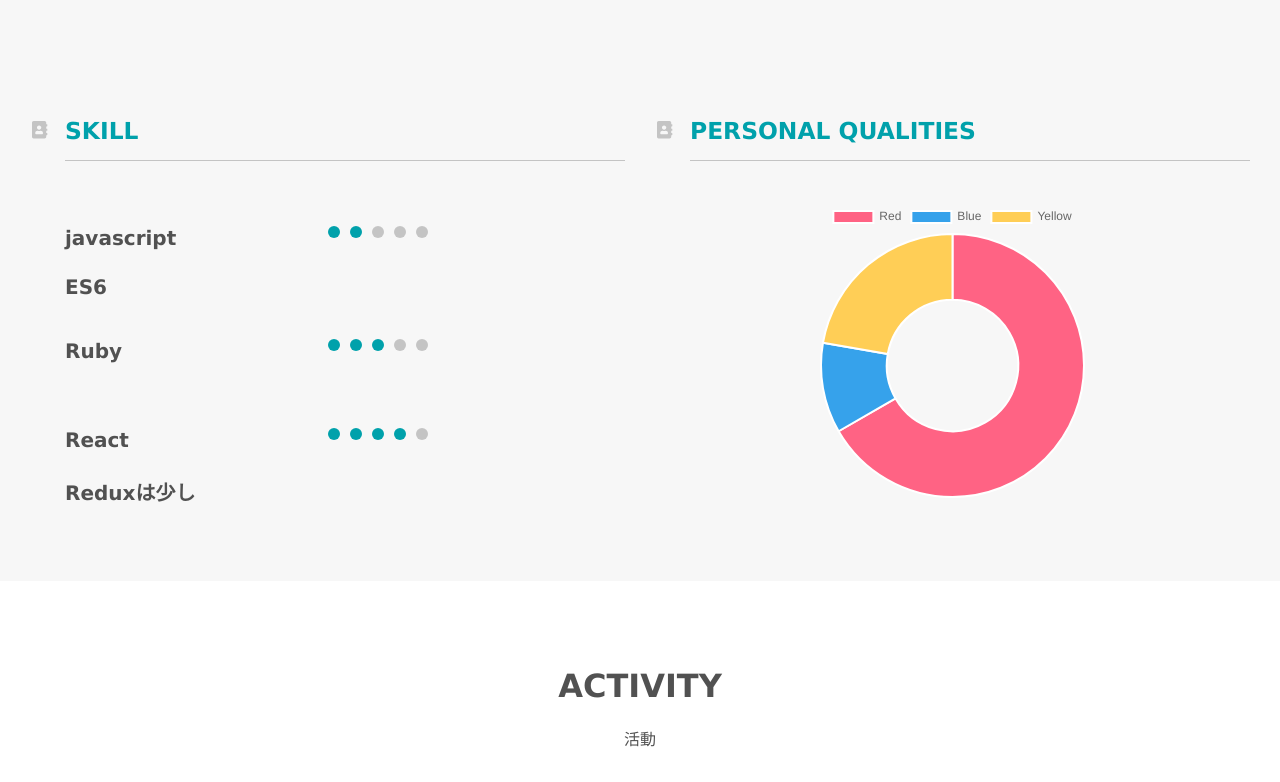
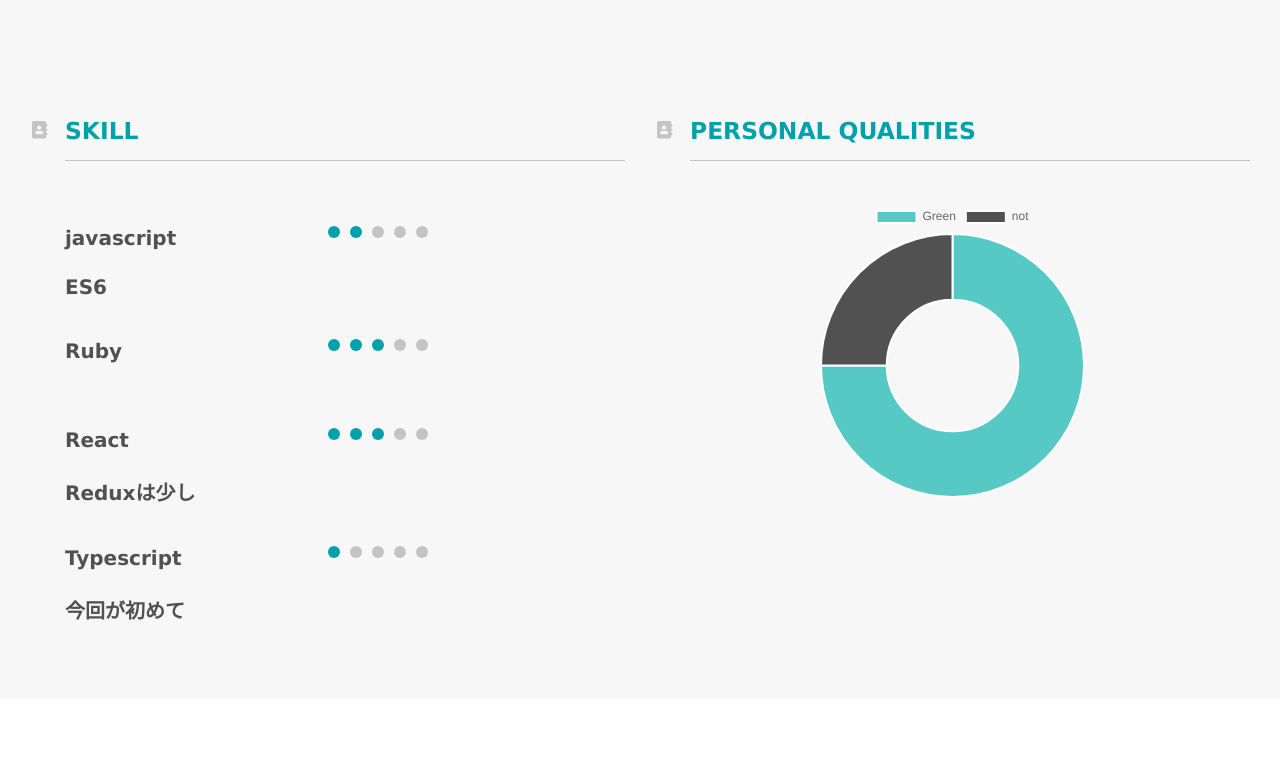
Before and after one commit to NaohiroUesugi/gatsby-sample, a Gatsby site: page / in a window 1280 px wide. Shown: the part 1696-2478 px from the top of the page. Built offline with nearby package versions, Linux system fonts and the light colour scheme; Gatsby itself is replaced by a stand-in of ours.

Commit message:
uni comp

```diff
--- a/src/components/home/activity.tsx
+++ b/src/components/home/activity.tsx
@@ -7,6 +7,9 @@ import { faHeart, faPencilAlt } from '@fortawesome/free-solid-svg-icons'
 import TennisImg from '../../images/tennis.jpg'
 import MathImg from '../../images/math.jpg'
 
+import ActivityHeder from './common_style/text_center_grid'
+import {Content, Header} from './common_style/list_content'
+
 const ActivityStyle = styled.div`
   display: grid;
   grid-template:
@@ -15,46 +18,11 @@ const ActivityStyle = styled.div`
     / auto;
 `
 
-const ActivityHeder = styled.div`
-  font-family: Verdana;
-  color: #515151;
-  grid-area: header;
-  text-align: center;
-  align-self: center;
-`
-
-const Header = styled.div`
-  margin-bottom: 40px;
-  display: grid;
-  grid-template:
-    'img title' auto
-    / 20px 1fr;
-  grid-gap: 0px 10px;
-  .img {
-    padding-top: 4px;
-    justify-self: center;
-    align-self: start;
-  }
-  .title {
-    margin: 0;
-    align-self: center;
-    color: #00a1ab;
-    display: inline-block;
-    border-bottom: solid 1px #c4c4c4;
-    padding-bottom: 15px;
-  }
-`
-
 const ActivityMain = styled.div`
   padding: 60px 30px 0px;
   display: grid;
   grid-template-columns: repeat(auto-fit, minmax(300px, 1fr));
   grid-gap: 30px;
-`
-
-const Content = styled.div`
-  font-size: 20px;
-  color: #c4c4c4;
 `
 
 const Blog = styled.div`
--- a/src/components/home/careers.tsx
+++ b/src/components/home/careers.tsx
@@ -4,6 +4,8 @@ import { Doughnut } from 'react-chartjs-2'
 
 import { FontAwesomeIcon } from '@fortawesome/react-fontawesome'
 import { faAddressBook } from '@fortawesome/free-solid-svg-icons'
+
+import {Content, Header} from './common_style/list_content'
 
 const CareersStyle = styled.div`
   background: #f7f7f7;
@@ -14,31 +16,6 @@ const TwoCareers = styled.div`
   display: grid;
   grid-template-columns: repeat(auto-fit, minmax(300px, 1fr));
   grid-gap: 30px;
-`
-const Content = styled.div`
-  font-size: 20px;
-  color: #c4c4c4;
-`
-const Header = styled.div`
-  margin-bottom: 40px;
-  display: grid;
-  grid-template:
-    'img title' auto
-    / 20px 1fr;
-  grid-gap: 0px 15px;
-  .img {
-    padding-top: 4px;
-    justify-self: center;
-    align-self: start;
-  }
-  .title {
-    margin: 0;
-    align-self: center;
-    color: #00a1ab;
-    display: inline-block;
-    border-bottom: solid 1px #c4c4c4;
-    padding-bottom: 15px;
-  }
 `
 
 const List = styled.div`
@@ -93,28 +70,15 @@ const Score = styled.div`
   }
 `
 
-const PersonalQualities = styled.div`
-  height: 300px;
-  /* background: hsl(200, 80%, 30%); */
-`
-
 const Careers = () => {
   const data = {
-    labels: ['Red', 'Blue', 'Yellow'],
+    labels: ['Green', 'not'],
     datasets: [
       {
-        data: [300, 50, 100],
-        backgroundColor: ['#FF6384', '#36A2EB', '#FFCE56'],
-        hoverBackgroundColor: ['#FF6384', '#36A2EB', '#FFCE56'],
-      },
+        data: [75, 25],
+        backgroundColor: ['#56C9C5', '#515151'],
+      }
     ],
-  }
-
-  const styles = {
-    graphContainer: {
-      border: '1px solid black',
-      padding: '15px',
-    },
   }
 
   const ListCompo = ({ children }: any) => {
@@ -127,6 +91,18 @@ const Careers = () => {
         <ListMsg>{children}</ListMsg>
       </List>
     )
+  }
+
+  // スキルのスコアを5段階で表示する
+  const scoreList = (level:number) => {
+    const list = [...Array(5)].map((_, i) => {
+      if (i < level) {
+        return <p className="score green" key={i}></p>
+      }else{
+        return <p className="score" key={i}></p>
+      }
+    })
+    return list
   }
 
   return (
@@ -210,35 +186,30 @@ const Careers = () => {
           <Skill>
             <p className="skill_name">javascript</p>
             <Score>
-              <p className="score green"></p>
-              <p className="score green"></p>
-              <p className="score"></p>
-              <p className="score"></p>
-              <p className="score"></p>
+              {scoreList(2)}
             </Score>
             <p className="other">ES6</p>
           </Skill>
           <Skill>
             <p className="skill_name">Ruby</p>
             <Score>
-              <p className="score green"></p>
-              <p className="score green"></p>
-              <p className="score green"></p>
-              <p className="score"></p>
-              <p className="score"></p>
+              {scoreList(3)}
             </Score>
             <p className="other"></p>
           </Skill>
           <Skill>
             <p className="skill_name">React</p>
             <Score>
-              <p className="score green"></p>
-              <p className="score green"></p>
-              <p className="score green"></p>
-              <p className="score green"></p>
-              <p className="score"></p>
+              {scoreList(3)}
             </Score>
             <p className="other">Reduxは少し</p>
+          </Skill>
+          <Skill>
+            <p className="skill_name">Typescript</p>
+            <Score>
+              {scoreList(1)}
+            </Score>
+            <p className="other">今回が初めて</p>
           </Skill>
         </Content>
         <Content>
--- /dev/null
+++ b/src/components/home/common_style/list_content.tsx
@@ -0,0 +1,28 @@
+import styled from 'styled-components'
+
+export const Content = styled.div`
+  font-size: 20px;
+  color: #c4c4c4;
+`
+
+export const Header = styled.div`
+  margin-bottom: 40px;
+  display: grid;
+  grid-template:
+    'img title' auto
+    / 20px 1fr;
+  grid-gap: 0px 15px;
+  .img {
+    padding-top: 4px;
+    justify-self: center;
+    align-self: start;
+  }
+  .title {
+    margin: 0;
+    align-self: center;
+    color: #00a1ab;
+    display: inline-block;
+    border-bottom: solid 1px #c4c4c4;
+    padding-bottom: 15px;
+  }
+`
--- /dev/null
+++ b/src/components/home/common_style/text_center_grid.tsx
@@ -0,0 +1,10 @@
+import styled from 'styled-components'
+
+const Heder = styled.div`
+  font-family: Verdana;
+  color: #515151;
+  grid-area: header;
+  text-align: center;
+  align-self: center;
+`
+export default Heder
--- a/src/components/home/images/auther.tsx
+++ b/src/components/home/images/gatsby_image.tsx
@@ -2,10 +2,10 @@ import * as React from 'react'
 import { useStaticQuery, graphql } from 'gatsby'
 import Img from 'gatsby-image'
 
-const AutherImage = () => {
+export const GatsbyImage = () => {
   const data = useStaticQuery(graphql`
     query {
-      placeholderImage: file(relativePath: { eq: "auther.jpg" }) {
+      placeholderImage: file(relativePath: { eq: "gatsby.png" }) {
         childImageSharp {
           fixed(width: 300, height: 300) {
             ...GatsbyImageSharpFixed
@@ -17,7 +17,7 @@ const AutherImage = () => {
 
   const sources = [data.placeholderImage.childImageSharp.fixed]
 
-  return <Img fixed={sources} />
+  return <Img fixed={sources} className="img" />
 }
 
-export default AutherImage
+export default GatsbyImage
--- /dev/null
+++ b/src/components/home/images/neo4j_image.tsx
@@ -0,0 +1,23 @@
+import * as React from 'react'
+import { useStaticQuery, graphql } from 'gatsby'
+import Img from 'gatsby-image/withIEPolyfill'
+
+export const Neo4jImage = () => {
+  const data = useStaticQuery(graphql`
+    query {
+      placeholderImage: file(relativePath: { eq: "neo4j.png" }) {
+        childImageSharp {
+          fixed(width: 300, height: 300) {
+            ...GatsbyImageSharpFixed
+          }
+        }
+      }
+    }
+  `)
+
+  const sources = [data.placeholderImage.childImageSharp.fixed]
+
+  return <Img fixed={sources} className="img"/>
+}
+
+export default Neo4jImage
--- /dev/null
+++ b/src/components/home/images/react_image.tsx
@@ -0,0 +1,23 @@
+import * as React from 'react'
+import { useStaticQuery, graphql } from 'gatsby'
+import Img from 'gatsby-image/withIEPolyfill'
+
+export const ReactImage = () => {
+  const data = useStaticQuery(graphql`
+    query {
+      placeholderImage: file(relativePath: { eq: "react.png" }) {
+        childImageSharp {
+          fixed(width: 300, height: 300) {
+            ...GatsbyImageSharpFixed
+          }
+        }
+      }
+    }
+  `)
+
+  const sources = [data.placeholderImage.childImageSharp.fixed]
+
+  return <Img fixed={sources} className="img"/>
+}
+
+export default ReactImage
--- a/src/components/home/works.tsx
+++ b/src/components/home/works.tsx
@@ -5,9 +5,12 @@ import styled from 'styled-components'
 import { FontAwesomeIcon } from '@fortawesome/react-fontawesome'
 import { faAngleRight } from '@fortawesome/free-solid-svg-icons'
 
-import ReactImg from '../../images/react.png'
-import GatsbyImg from '../../images/gatsby.png'
-import Neo4jImg from '../../images/neo4j.png'
+import GatsbyImage from './images/gatsby_image'
+import ReactImage from './images/react_image'
+import Neo4jImage from './images/neo4j_image'
+
+import WorksHeder from './common_style/text_center_grid'
+
 
 const WorksStyle = styled.div`
   display: grid;
@@ -15,12 +18,6 @@ const WorksStyle = styled.div`
     'header' 250px
     'main' 2fr
     / auto;
-`
-const WorksHeder = styled.div`
-  color: #515151;
-  grid-area: header;
-  text-align: center;
-  align-self: center;
 `
 
 const WorksMain = styled.div`
@@ -37,13 +34,10 @@ const Item = styled.div`
     'image' 300px
     'explanation' 1fr
     / auto;
-`
-
-const Image = styled.img`
-  width: 300px;
-  height: 300px;
-  justify-self: center;
-  object-fit: cover;
+  .img{
+    justify-self: center;
+    object-fit: cover;
+  }
 `
 
 const Explanation = styled.div`
@@ -63,7 +57,7 @@ const Works = () => {
       </WorksHeder>
       <WorksMain>
         <Item>
-          <Image src={ReactImg} />
+          <ReactImage/>
           <Explanation>
             <p className="title">aaaaLP</p>
             <p>Coding/Gatsby</p>
@@ -73,7 +67,7 @@ const Works = () => {
           </Explanation>
         </Item>
         <Item>
-          <Image src={GatsbyImg} />
+          <GatsbyImage/>
           <Explanation>
             <p className="title">bbbbLP</p>
             <p>Coding/Gatsby</p>
@@ -83,7 +77,7 @@ const Works = () => {
           </Explanation>
         </Item>
         <Item>
-          <Image src={Neo4jImg} />
+          <Neo4jImage/>
           <Explanation>
             <p className="title">ccccLP</p>
             <p>Coding/Gatsby</p>
--- a/src/pages/index.tsx
+++ b/src/pages/index.tsx
@@ -1,6 +1,5 @@
 import * as React from 'react'
 import Link from 'gatsby-link'
-import { graphql } from 'gatsby'
 import styled from 'styled-components'
 
 import Introduction from '../components/home/introduction'
@@ -26,20 +25,8 @@ const Footer = styled.div`
   height: 80px;
   background-color: #515151;
 `
-interface Home {
-  data: {
-    site: {
-      siteMetadata: {
-        title: string
-      }
-    }
-  }
-}
 
-export default class extends React.Component<Home, {}> {
-  constructor(props: Home, context: any) {
-    super(props, context)
-  }
+export default class extends React.Component {
   public render() {
     return (
       <Component>
@@ -58,24 +45,7 @@ export default class extends React.Component<Home, {}> {
             />
           </Link>
         </GoToBack>
-        {/* <h2>以下は練習</h2>
-        <p>
-          Welcome to your new{' '}
-          <strong>{this.props.data.site.siteMetadata.title}</strong> site.
-        </p>
-        <p>Now go build something great.</p>
-        <Link to="/page-2/">Go to page 2</Link> */}
       </Component>
     )
   }
 }
-
-export const pageQuery = graphql`
-  query IndexQuery {
-    site {
-      siteMetadata {
-        title
-      }
-    }
-  }
-`
```
